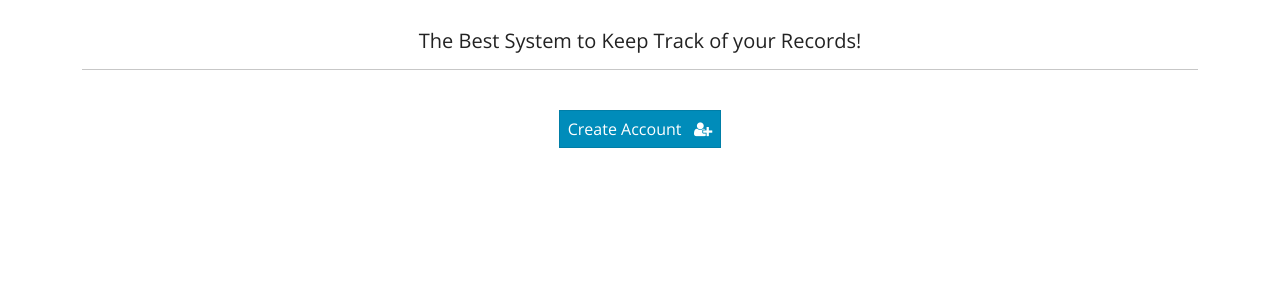
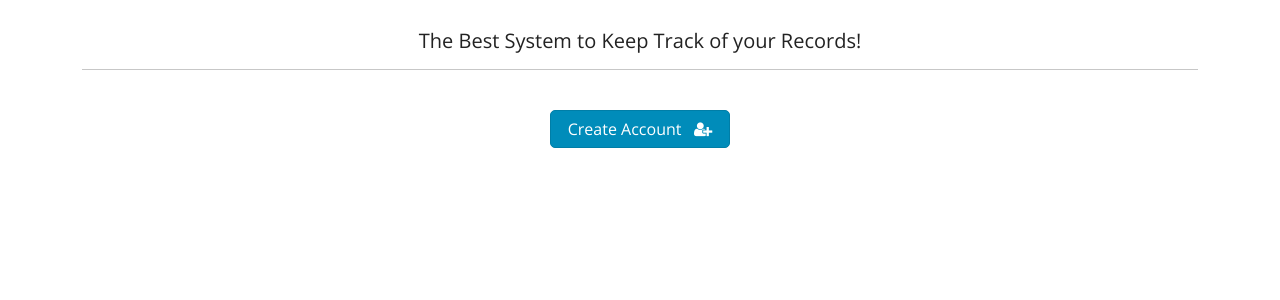
Before and after one commit to waxx567/django-practice, a Django app: page / in a window 1280 px wide. Shown: the part 165-465 px from the top of the page. Run offline with Django 5.2, Linux system fonts and the light colour scheme.

Commit message:
Update index.html

```diff
--- a/crm/webapp/templates/webapp/index.html
+++ b/crm/webapp/templates/webapp/index.html
@@ -17,7 +17,7 @@
             <hr>
             <br>
 
-            <a class="btn btn-primary" href="{% url 'register' %}" type="button">Create Account &nbsp; <i class="fa fa-user-plus"></i></a>
+            <a class="btn btn-primary btn-index" href="{% url 'register' %}" type="button">Create Account &nbsp; <i class="fa fa-user-plus"></i></a>
         </div>
 
     </body>
```
